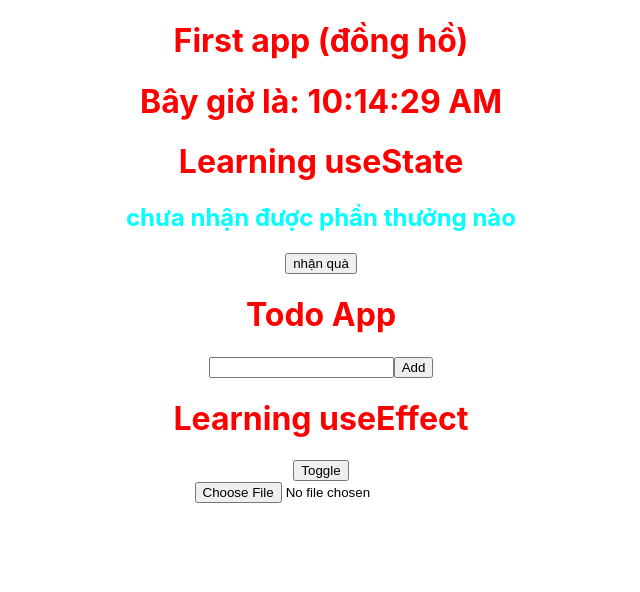
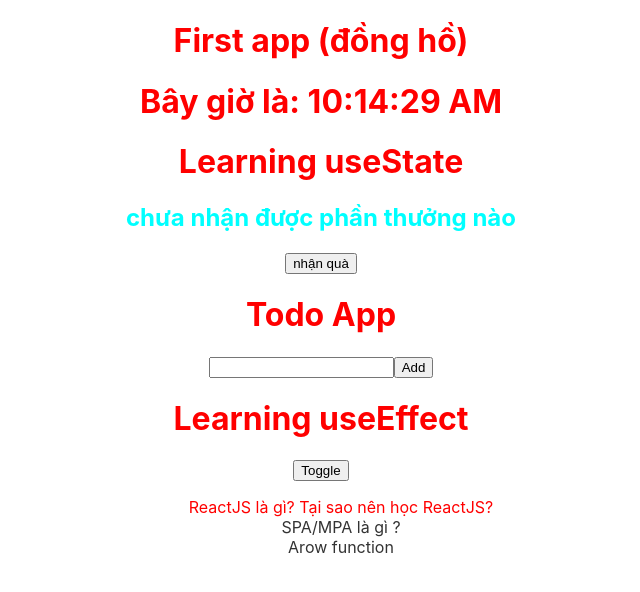
Before and after one commit to bh10-d/LearnReactjs, a React (Create React App) app: page / in a window 1280 px wide. Both pictures are taken after a click on the button "Toggle". Shown: the top 592 px of the page, without its empty margins (319-959 px from the left). Built offline with nearby package versions, Linux system fonts and the light colour scheme.

Commit message:
add exercise 3 for useEffect

```diff
--- a/src/hook/LearnUseEffect.component.jsx
+++ b/src/hook/LearnUseEffect.component.jsx
@@ -1,6 +1,7 @@
 import { useState,useEffect } from "react";
 
 
+//bai tap 1
 const list = ['posts','comments','albums','photos','todos','users'];
 
 function Content (){
@@ -23,6 +24,10 @@
         }
     },[]);
 
+    const handleGotoTop = ()=>{
+        window.scrollTo({top: 0, behavior: 'smooth'});
+    }
+
     return(
         <div>
             {list.map(tab => (
@@ -41,6 +46,7 @@
                         right: 20,
                         bottom: 20
                     }}
+                    onClick={handleGotoTop}
                 >
                     go to top
                 </button>
@@ -56,6 +62,7 @@
     )
 }
 
+//bai tap 2
 function Avatar(){
     const [avatar,setAvatar] = useState()
 
@@ -84,6 +91,55 @@
     )
 }
 
+// bai tap 3
+const lessons = [
+    {
+        id: 1,
+        name: 'ReactJS là gì? Tại sao nên học ReactJS?'
+    },
+    {
+        id: 2,
+        name: 'SPA/MPA là gì ?'
+    },
+    {
+        id: 3,
+        name: 'Arow function'
+    }
+]
+function Comment() {
+    const [lessonId,setLessonId] = useState(1)
+
+    useEffect(() => {
+        const handleComment = ({detail}) =>{
+            console.log(detail)
+        }
+        window.addEventListener(`lesson-${lessonId}`,handleComment)
+        //Clean Up
+
+        return ()=>{
+            window.removeEventListener(`lesson-${lessonId}`,handleComment)
+        }
+    },[lessonId])
+
+    return (
+        <div>
+            <ul>
+                {lessons.map(lesson => (
+                    <li
+                        key={lesson.id}
+                        style={{
+                            color: lessonId === lesson.id ? 'red' : '#333'
+                        }}
+                        onClick={()=>setLessonId(lesson.id)}
+                    >
+                        {lesson.name}
+                    </li>
+                ))}
+            </ul>
+        </div>
+    )
+}
+
 function LearnUseEffect() {
     const [toggle,setToggle] = useState(false);
     return(
@@ -95,7 +151,8 @@
                 Toggle
             </button>
             {/* {toggle && <Content />} */}
-            {toggle && <Avatar />}
+            {/* {toggle && <Avatar />} */}
+            {toggle && <Comment />}
         </div>
     )
 
--- a/src/index.js
+++ b/src/index.js
@@ -4,6 +4,23 @@
 import App from './App';
 import reportWebVitals from './reportWebVitals';
 
+
+
+
+function emitComment(id){
+    setInterval(()=>{
+        window.dispatchEvent(
+            new CustomEvent(`lesson-${id}`,{
+                detail: `Nội dung comment của lesson ${id}`
+            })
+        )
+    },2000)
+}
+
+emitComment(1)
+emitComment(2)
+emitComment(3)
+
 ReactDOM.render(
     <App /> ,
     document.getElementById('root')
```
